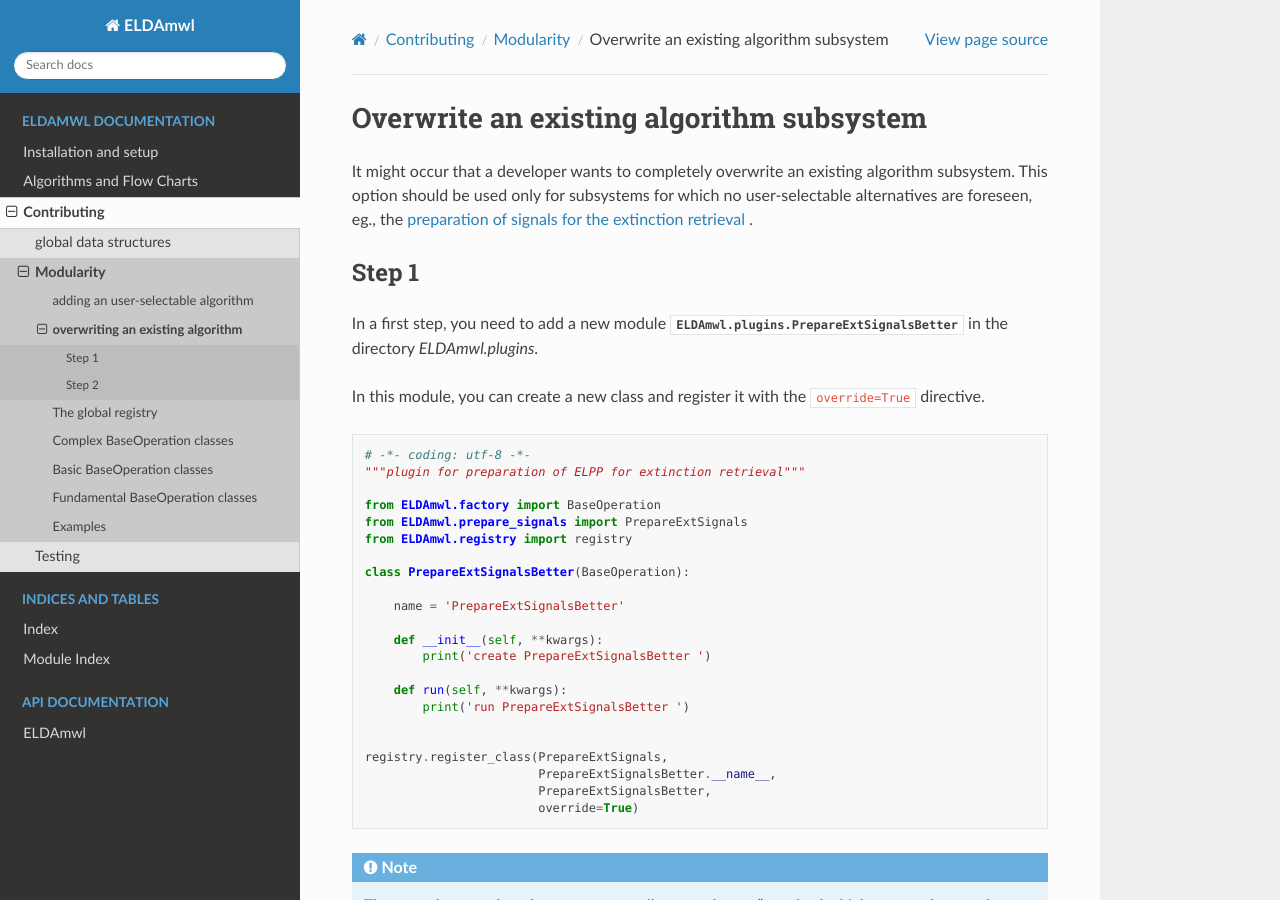
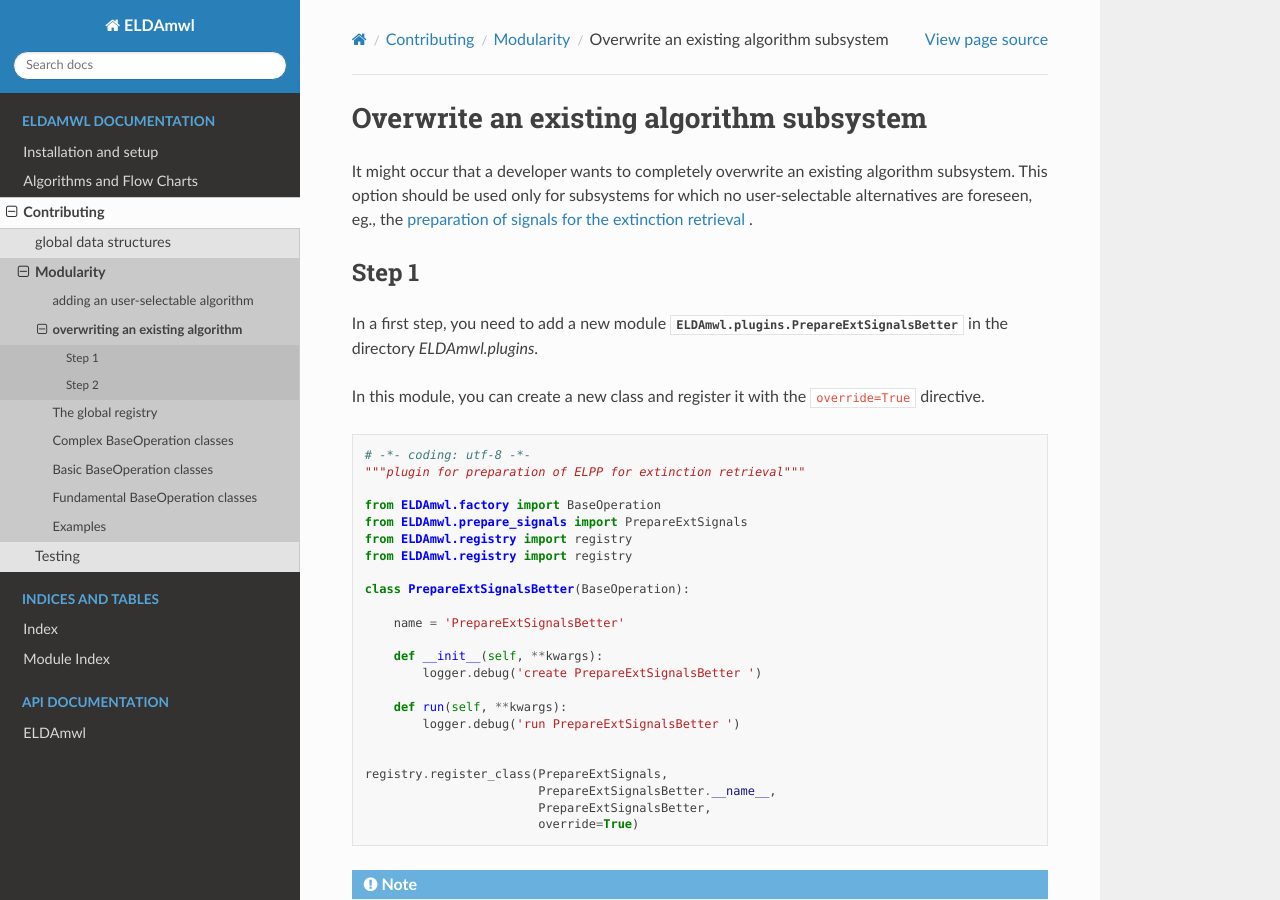
Before and after one commit to actris-scc/ELDAmwl, a Sphinx documentation site: the page built from docs/contributing/modularity/overwrite_baseoperation.rst, in a window 1280 px wide and 900 px high. Built offline with Sphinx 7.4.7 and the Read the Docs theme 2.0.0, drawn with Linux system fonts in a browser that asks for light colours; formulas are drawn with MathJax 3.

Commit message:
update documentation of adding / replacing a BaseOperation

```diff
--- a/docs/contributing/modularity/add_new_baseoperation.rst
+++ b/docs/contributing/modularity/add_new_baseoperation.rst
@@ -35,17 +35,17 @@ was provided in the database table.
     from ELDAmwl.extinction_factories import SignalSlope
     from ELDAmwl.factory import BaseOperation
     from ELDAmwl.registry import registry
-
+    from ELDAmwl.registry import registry
 
     class SavGolaySlope(BaseOperation):
 
         name = 'SavGolaySlope'
 
         def __init__(self, **kwargs):
-            print('create SavGolaySlope ')
+            logger.debug('create SavGolaySlope ')
 
         def run(self, **kwargs):
-            print('run SavGolaySlope ')
+            logger.debug('run SavGolaySlope ')
 
 
     registry.register_class(SignalSlope,
--- a/docs/contributing/modularity/overwrite_baseoperation.rst
+++ b/docs/contributing/modularity/overwrite_baseoperation.rst
@@ -24,16 +24,17 @@ with the ``override=True`` directive.
     from ELDAmwl.factory import BaseOperation
     from ELDAmwl.prepare_signals import PrepareExtSignals
     from ELDAmwl.registry import registry
+    from ELDAmwl.registry import registry
 
     class PrepareExtSignalsBetter(BaseOperation):
 
         name = 'PrepareExtSignalsBetter'
 
         def __init__(self, **kwargs):
-            print('create PrepareExtSignalsBetter ')
+            logger.debug('create PrepareExtSignalsBetter ')
 
         def run(self, **kwargs):
-            print('run PrepareExtSignalsBetter ')
+            logger.debug('run PrepareExtSignalsBetter ')
 
 
     registry.register_class(PrepareExtSignals,
```
